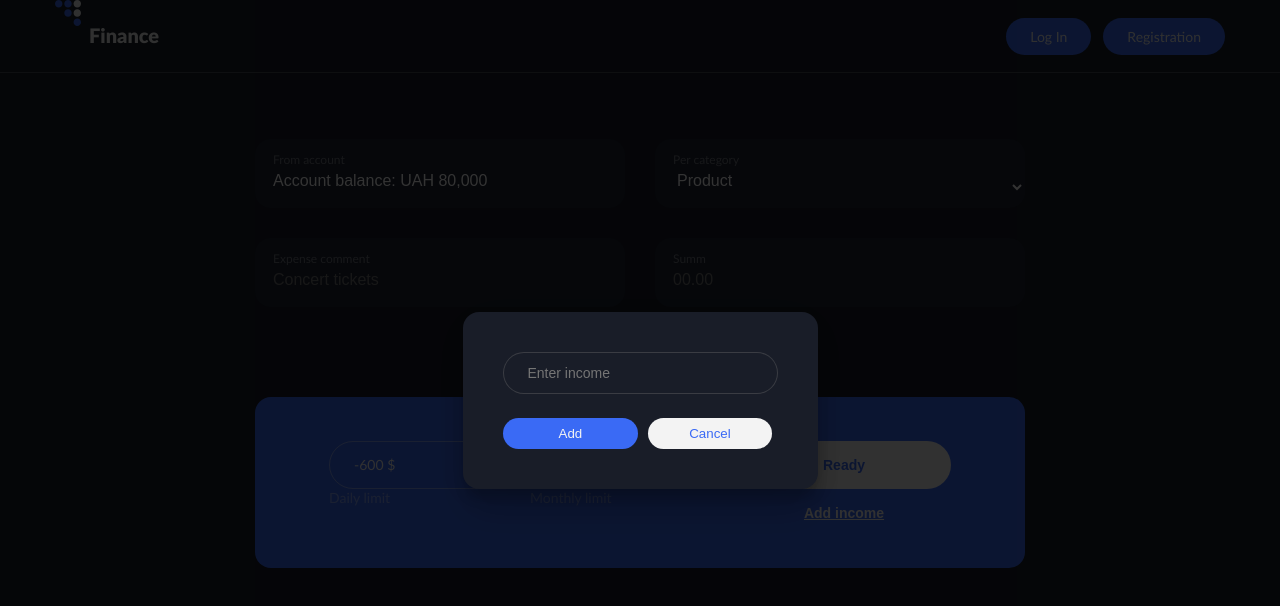
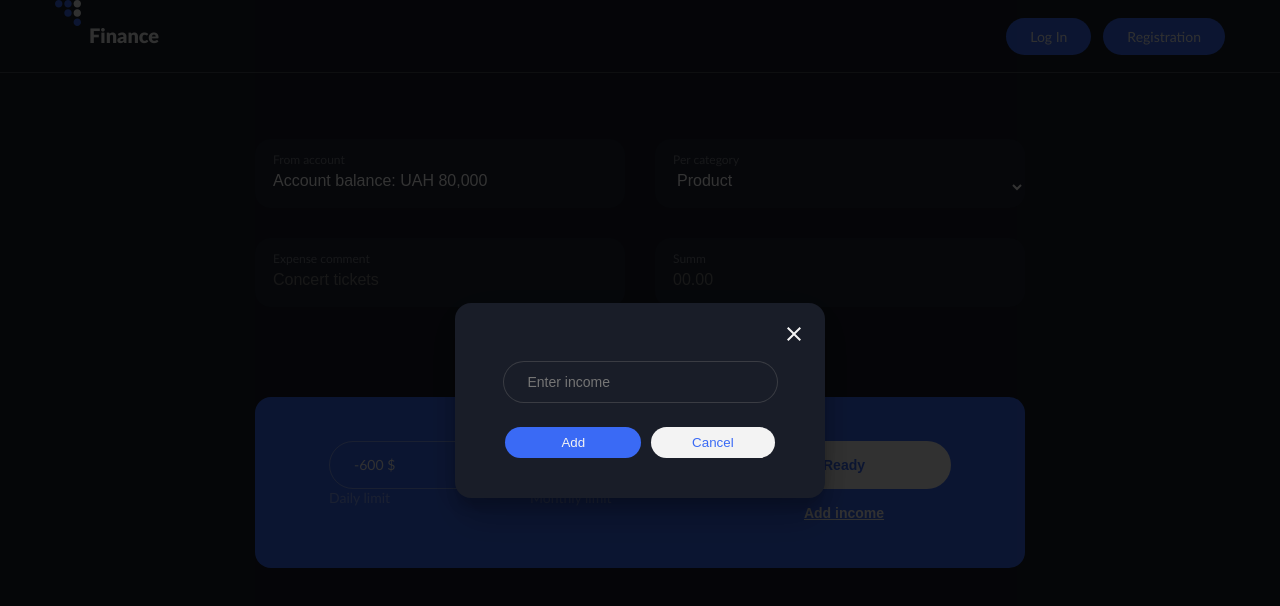
Before and after one commit to SolusBlade/ITD-React-project, a React (Create React App) app: page /cash-flow in a window 1280 px wide. Both pictures are taken after a click on the button "Add income". Shown: the top 606 px of the page. Built offline with nearby package versions, Linux system fonts and the light colour scheme; a web font is replaced by a local one.

Commit message:
fixed modal bags

```diff
--- a/src/pages/ExpensesPage/ModalAddIncome/MoadlAddIncome.module.scss
+++ b/src/pages/ExpensesPage/ModalAddIncome/MoadlAddIncome.module.scss
@@ -1,5 +1,5 @@
 @import '../../../sass/utils/variables';
-
+@import '../../../sass/utils/mixin';
 .overlayAddIncome {
   position: fixed;
   top: 0;
@@ -12,7 +12,12 @@
   background-color: rgba(0, 0, 0, 0.8);
 }
 .modalWrapper {
-  padding: 40px;
+  width: 315px;
+  @include tablet {
+    width: 370px;
+  }
+  position: relative;
+
   background-color: $dark-blue;
   box-shadow: 0px 24px 38px rgba(0, 0, 0, 0.14),
     0px 9px 46px rgba(0, 0, 0, 0.12), 0px 11px 15px rgba(0, 0, 0, 0.2);
@@ -20,13 +25,20 @@
 }
 .modalAddIncome {
   display: flex;
+  justify-content: center;
+  align-items: center;
   flex-direction: column;
 }
 .modalInput {
   width: 275px;
+  @include tablet {
+    margin-top: 58px;
+  }
+  margin-top: 50px;
   background-color: $dark-blue;
   border: 1px solid rgba(108, 108, 108, 0.4);
   border-radius: 28px;
+
   &[placeholder] {
     font-weight: 400;
     font-size: 14px;
@@ -39,6 +51,7 @@
   margin-top: 24px;
   display: flex;
   gap: 10px;
+  padding-bottom: 40px;
 }
 .btnAdd {
   padding: 8px 56px;
@@ -54,3 +67,15 @@
   border-radius: 60px;
   border: none;
 }
+.btnSvg {
+  top: 19px;
+  right: 19px;
+  position: absolute;
+  margin: 0;
+  padding: 0;
+  background-color: $dark-blue;
+  border: none;
+}
+.iconClose {
+  fill: $white;
+}
--- a/src/pages/ExpensesPage/ModalAddIncome/ModalAddIncome.jsx
+++ b/src/pages/ExpensesPage/ModalAddIncome/ModalAddIncome.jsx
@@ -1,21 +1,21 @@
+import Icon from 'components/Icon/Icon';
 import s from './MoadlAddIncome.module.scss';
 import { createPortal } from 'react-dom';
 
 const modalRoot = document.querySelector('#modal-root');
 
-const MoadlAddIncome = ({ closeModal }) => {
+const MoadlAddIncome = ({ closeModal, text }) => {
   return createPortal(
     <div className={s.overlayAddIncome}>
       <div className={s.modalWrapper}>
         <form className={s.modalAddIncome}>
-          <lable>
-            <input
-              className={s.modalInput}
-              type="text"
-              name="addSum"
-              placeholder="Enter income"
-            />
-          </lable>
+          <input
+            className={s.modalInput}
+            type="text"
+            name="addSum"
+            placeholder={text}
+          />
+
           <div className={s.btnContainer}>
             <button className={s.btnAdd} type="submit">
               Add
@@ -25,6 +25,14 @@ const MoadlAddIncome = ({ closeModal }) => {
             </button>
           </div>
         </form>
+        <button className={s.btnSvg} onClick={closeModal}>
+          <Icon
+            name="icon-close"
+            width={24}
+            height={24}
+            className={s.iconClose}
+          />
+        </button>
       </div>
     </div>,
     modalRoot
--- a/src/pages/ExpensesPage/TransactionDataList/TransactionDataList.jsx
+++ b/src/pages/ExpensesPage/TransactionDataList/TransactionDataList.jsx
@@ -13,13 +13,13 @@ const initialValues = {
 };
 
 const TransactionDataList = () => {
-  const [modalData, setModalData] = useState(false);
+  const [isModalOpen, setIsModalOpen] = useState(false);
 
   const openModal = () => {
-    setModalData(true);
+    setIsModalOpen(true);
   };
 
-  const closeModal = () => setModalData(false);
+  const closeModal = () => setIsModalOpen(false);
 
   return (
     <section className={s.transaction}>
@@ -60,7 +60,9 @@ const TransactionDataList = () => {
           <ExpensesLimits openModal={openModal} />
         </Form>
       </Formik>
-      {modalData && <ModalAddIncome closeModal={closeModal} />}
+      {isModalOpen && (
+        <ModalAddIncome text="Enter income" closeModal={closeModal} />
+      )}
     </section>
   );
 };
--- a/src/pages/ExpensesPage/options.js
+++ b/src/pages/ExpensesPage/options.js
@@ -1,34 +1,34 @@
 export const options = [
   {
     name: 'Product',
-    value: 'Product',
+    title: 'Product',
   },
   {
     name: 'Clothing and footwear',
-    value: 'Clothing and footwear',
+    title: 'Clothing and footwear',
   },
   {
     name: 'Cafes and restaurants',
-    value: 'Cafes and restaurants',
+    title: 'Cafes and restaurants',
   },
   {
     name: 'Beauty and medicine',
-    value: 'Beauty and medicine',
+    title: 'Beauty and medicine',
   },
   {
     name: 'Health',
-    value: 'Health',
+    title: 'Health',
   },
   {
     name: 'Transport',
-    value: 'Transport',
+    title: 'Transport',
   },
   {
     name: 'House',
-    value: 'House',
+    title: 'House',
   },
   {
     name: 'Other',
-    value: 'Other',
+    title: 'Other',
   },
 ];
```
